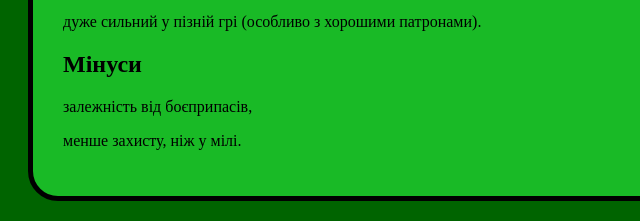
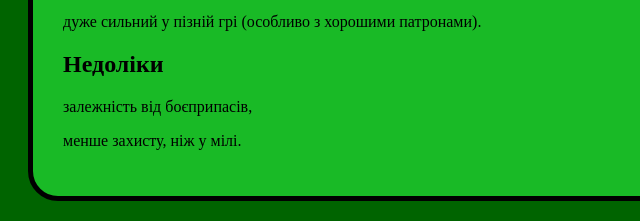
Before and after one commit to pelmexek23132/golovna, a plain HTML site: page strilok.html in a window 1280 px wide. Shown: the part 441-662 px from the top of the page, 0-640 px from the left. Drawn offline with Linux system fonts and the light colour scheme.

Commit message:
Update strilok.html

```diff
--- a/strilok.html
+++ b/strilok.html
@@ -21,7 +21,7 @@
 
 <p>дуже сильний у пізній грі (особливо з хорошими патронами).</p>
 
-<h2>Мінуси</h2>
+<h2>Недоліки</h2>
      <p>залежність від боєприпасів,</p>
 
      <p>менше захисту, ніж у мілі.</p>
```
